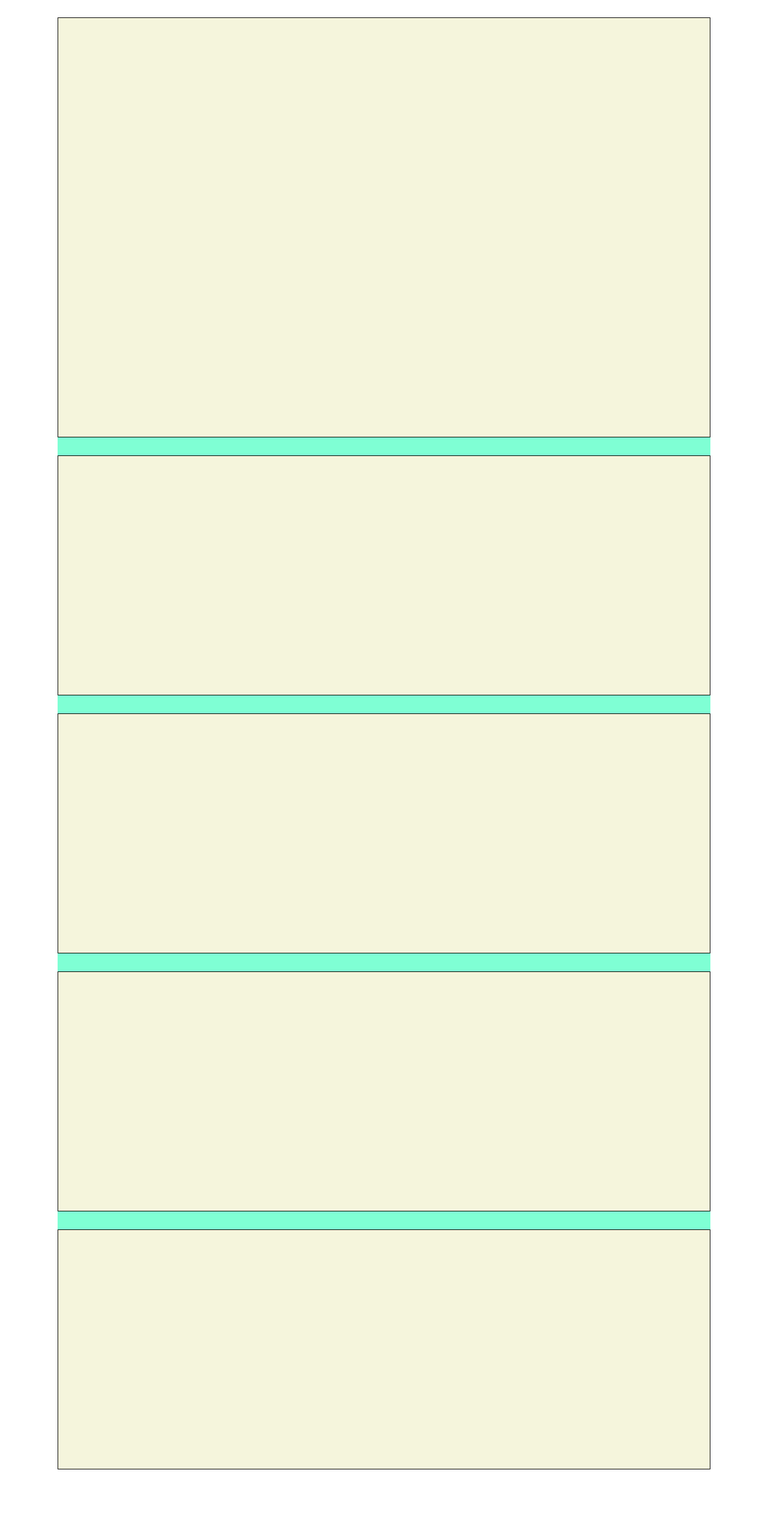
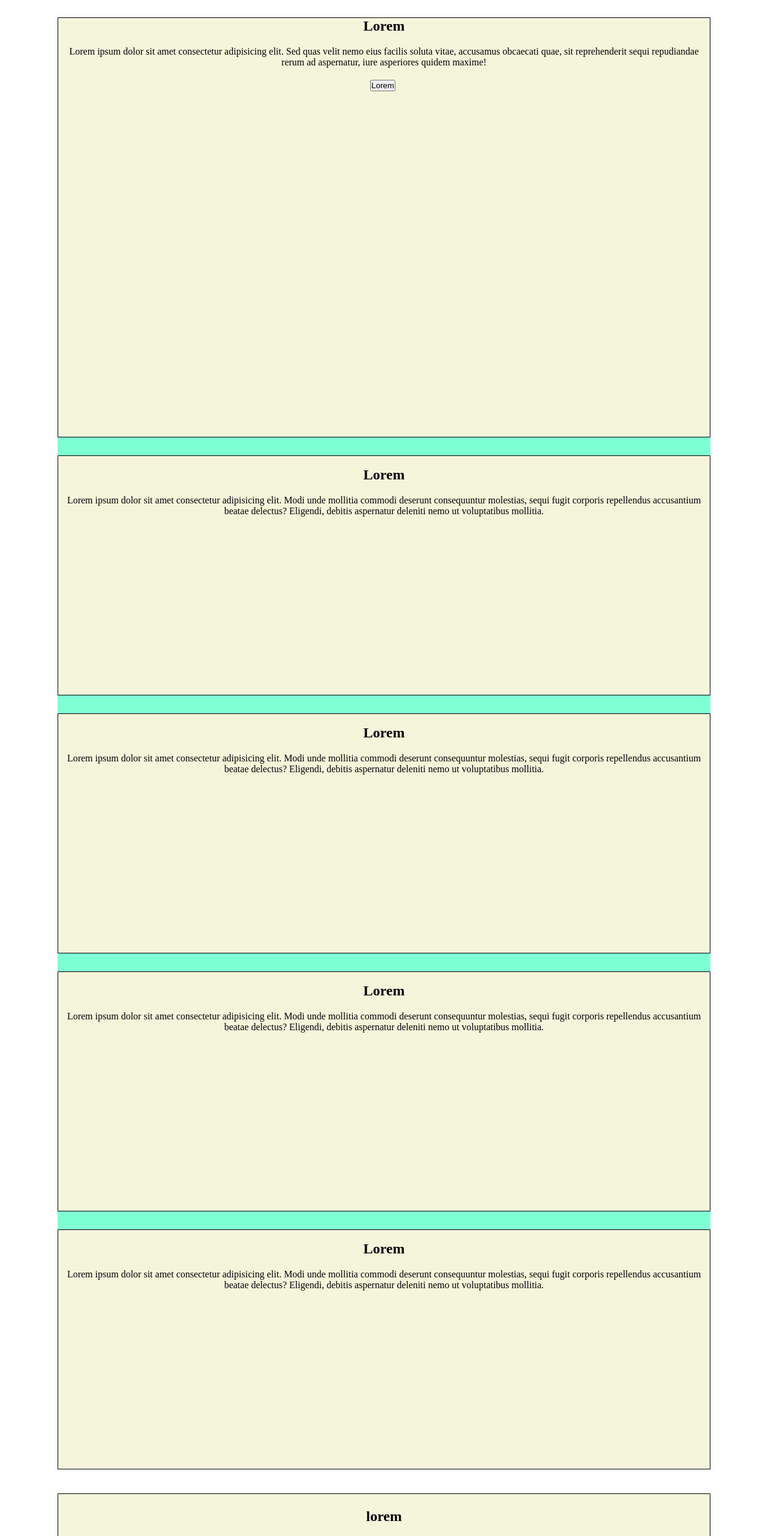
Before and after one commit to MiriamPecora/htmlcss-responsive-layout, a plain HTML site: page index.html in a window 1280 px wide. Shown: the part 80-2640 px from the top of the page at 60% size. Before the commit the page ends 2529 px from the top, so only its background shows below. Drawn offline with Linux system fonts and the light colour scheme.

Commit message:
[UPD] Added html and layout classes in css up to "testimonials" section

```diff
--- a/index.html
+++ b/index.html
@@ -27,14 +27,67 @@
     </header>
 
     <main>
-        <div class="mt-40" id="jumbotron">
+        <div class="mt-40 mb-40" id="jumbotron">
             <div class="container">
                 <div class="row">
-                    <div class="col h-700"></div>
-                    <div class="col mt-30 h-400"></div>
-                    <div class="col mt-30 h-400"></div>
-                    <div class="col mt-30 h-400"></div>
-                    <div class="col mt-30 h-400"></div>
+                    <div class="col h-700">
+                        <div class="content">
+                            <h2 class="mb-20">Lorem</h2>
+                            <p class="mb-20">Lorem ipsum dolor sit amet consectetur adipisicing elit. Sed quas velit nemo eius facilis soluta vitae, accusamus obcaecati quae, sit reprehenderit sequi repudiandae rerum ad aspernatur, iure asperiores quidem maxime!</p>
+                            <button class="blue-bg mb-20">Lorem</button>
+                            <img id="jumbo-img" src="" alt="">
+                        </div>
+                    </div>
+                    <div class="col mt-30 h-400">
+                        <div class="content">
+                            <img class="blue-img" src="" alt="">
+                            <h2 class="mb-20">Lorem</h2>
+                            <p class="mb-20">Lorem ipsum dolor sit amet consectetur adipisicing elit. Modi unde mollitia commodi deserunt consequuntur molestias, sequi fugit corporis repellendus accusantium beatae delectus? Eligendi, debitis aspernatur deleniti nemo ut voluptatibus mollitia.</p>
+                        </div>
+                    </div>
+                    <div class="col mt-30 h-400">
+                        <div class="content">
+                            <img class="blue-img" src="" alt="">
+                            <h2 class="mb-20">Lorem</h2>
+                            <p class="mb-20">Lorem ipsum dolor sit amet consectetur adipisicing elit. Modi unde mollitia commodi deserunt consequuntur molestias, sequi fugit corporis repellendus accusantium beatae delectus? Eligendi, debitis aspernatur deleniti nemo ut voluptatibus mollitia.</p>
+                        </div>
+                    </div>
+                    <div class="col mt-30 h-400">
+                        <div class="content">
+                            <img class="blue-img" src="" alt="">
+                            <h2 class="mb-20">Lorem</h2>
+                            <p class="mb-20">Lorem ipsum dolor sit amet consectetur adipisicing elit. Modi unde mollitia commodi deserunt consequuntur molestias, sequi fugit corporis repellendus accusantium beatae delectus? Eligendi, debitis aspernatur deleniti nemo ut voluptatibus mollitia.</p>
+                        </div>
+                    </div>
+                    <div class="col mt-30 h-400">
+                        <div class="content">
+                            <img class="blue-img" src="" alt="">
+                            <h2 class="mb-20">Lorem</h2>
+                            <p class="mb-20">Lorem ipsum dolor sit amet consectetur adipisicing elit. Modi unde mollitia commodi deserunt consequuntur molestias, sequi fugit corporis repellendus accusantium beatae delectus? Eligendi, debitis aspernatur deleniti nemo ut voluptatibus mollitia.</p>
+                        </div>
+                    </div>
+                </div>
+            </div>
+        </div>
+
+        <div class="purple-bg mt-40">
+            <div class="container">
+                <div class="row">
+                    <div class="col h-400 mb-20">
+                        <div class="content">
+                            <img class="purple-img mb-20" src="" alt="">
+                            <h2 class="mb-20">lorem</h2>
+                            <p>Lorem ipsum, dolor sit amet consectetur adipisicing elit. Suscipit error non corrupti saepe incidunt dolorem ab optio aliquid accusantium maxime reprehenderit repudiandae temporibus illum odit, laborum itaque sunt facere sint?</p>
+                        </div>
+                    </div>
+                    <div class="col h-400">
+                        <div class="content white-bg">
+                            <img class="purple-img mb-20" src="" alt="">
+                            <h3 class="mb-20">Lorem</h3>
+                            <p class="mb-20">Lorem ipsum dolor sit amet consectetur adipisicing elit. Ullam maxime, dolor esse, quaerat corrupti voluptate, minima tenetur fugiat vero aspernatur delectus temporibus? Consequatur rem dignissimos laudantium necessitatibus cupiditate ipsa odit?</p>
+                            <span class="purple-bg"></span>
+                        </div>
+                    </div>
                 </div>
             </div>
         </div>
--- a/style.css
+++ b/style.css
@@ -33,6 +33,10 @@ header {
     border: 1px solid black;
 }
 
+.content{
+    text-align: center;
+}
+
 /* ALTEZZE FISSE */
 
 .h-400{
@@ -57,8 +61,16 @@ header {
     margin-top: 30px;
 }
 
+.mb-20 {
+    margin-bottom: 20px;
+}
+
 /* MEDIA QUERIES */
 
 .header-list {
     display: none;
 }
+
+.purple-section{
+    background-color: rgb(162, 112, 228);
+}
```
